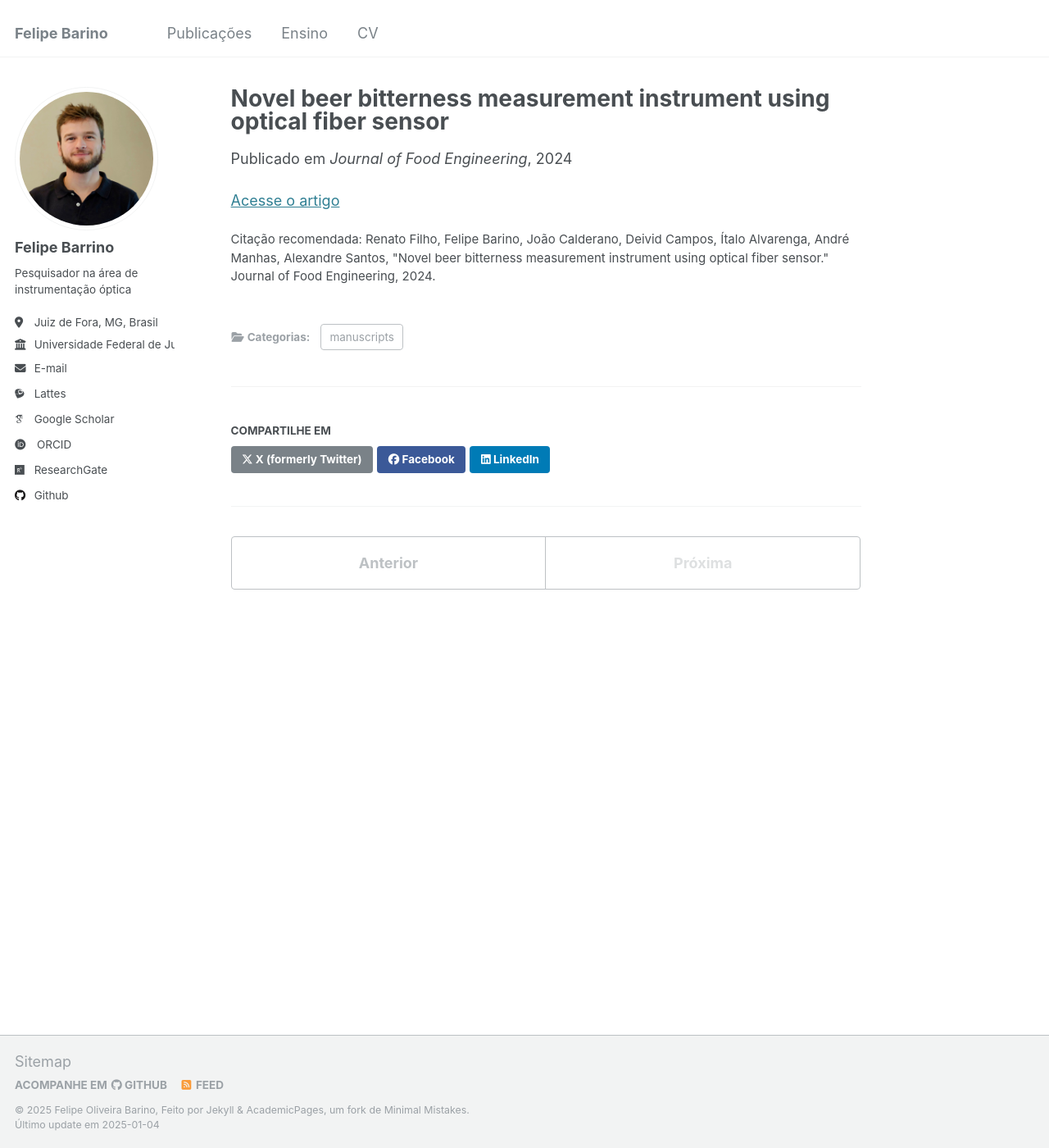
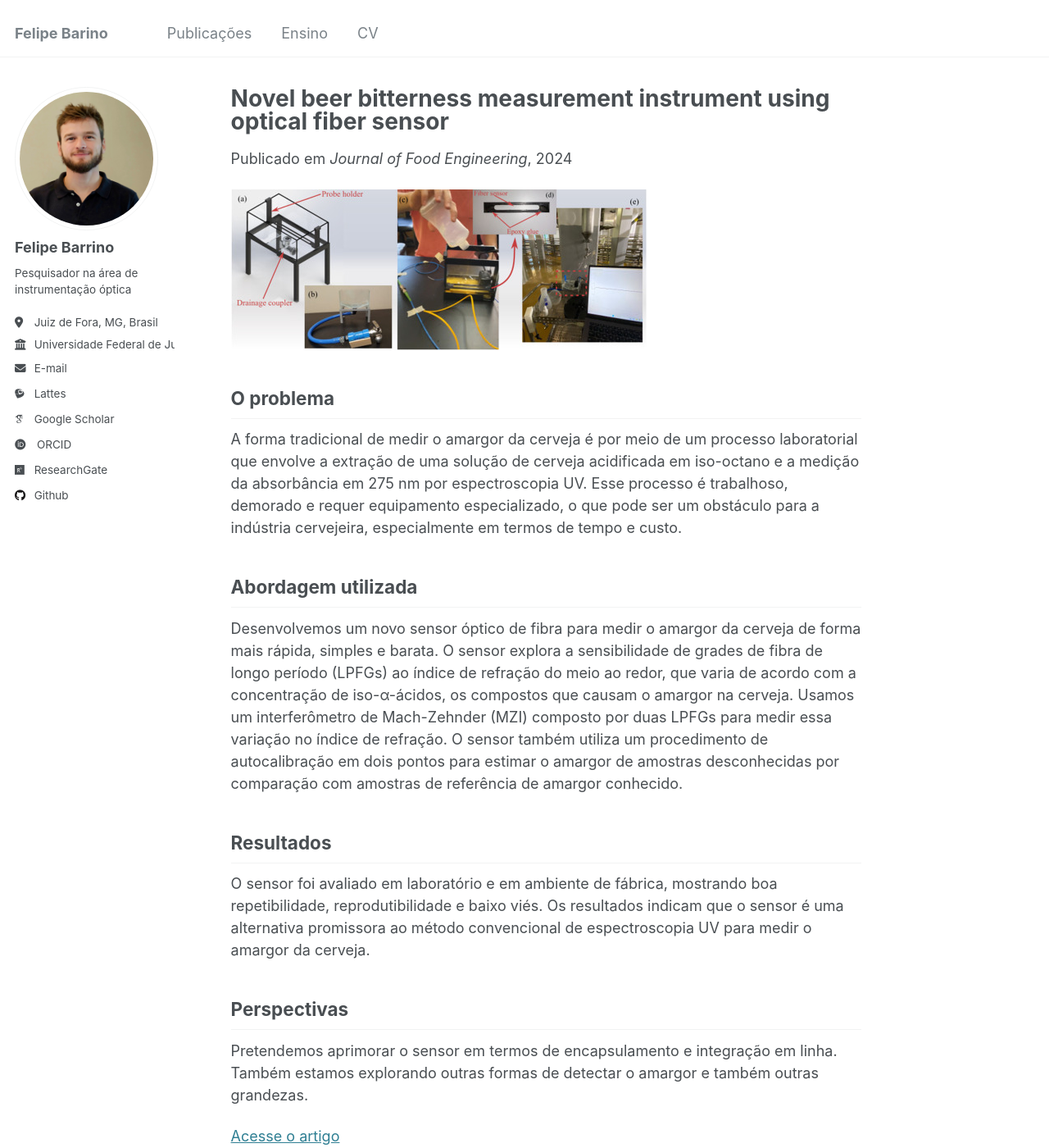
Before and after one commit to felipebarino/felipebarino.github.io, a Jekyll site: the page built from _publications/2024-12-01-Novel-beer-bitterness-measurement-instrument-using-optical-fiber-sensor.md, in a window 1280 px wide and 1400 px high. Shown: the whole window at 82% size. Built offline with Jekyll 4.4.1, drawn with Linux system fonts in a browser that asks for light colours; some web fonts are replaced.

Commit message:
descrição paper

```diff
--- a/_publications/2024-12-01-Novel-beer-bitterness-measurement-instrument-using-optical-fiber-sensor.md
+++ b/_publications/2024-12-01-Novel-beer-bitterness-measurement-instrument-using-optical-fiber-sensor.md
@@ -7,4 +7,25 @@ date: 2024-12-01
 venue: 'Journal of Food Engineering'
 citation: ' Renato Filho,  Felipe Barino,  João Calderano,  Deivid Campos,  Ítalo Alvarenga,  André Manhas,  Alexandre Santos, &quot;Novel beer bitterness measurement instrument using optical fiber sensor.&quot; Journal of Food Engineering, 2024.'
 ---
+
+
+<img src="/images/graphical_abstract_beer_bitterness.jpg">
+
+## O problema
+
+A forma tradicional de medir o amargor da cerveja é por meio de um processo laboratorial que envolve a extração de uma solução de cerveja acidificada em iso-octano e a medição da absorbância em 275 nm por espectroscopia UV. Esse processo é trabalhoso, demorado e requer equipamento especializado, o que pode ser um obstáculo para a indústria cervejeira, especialmente em termos de tempo e custo.
+
+## Abordagem utilizada
+
+Desenvolvemos um novo sensor óptico de fibra para medir o amargor da cerveja de forma mais rápida, simples e barata. O sensor explora a sensibilidade de grades de fibra de longo período (LPFGs) ao índice de refração do meio ao redor, que varia de acordo com a concentração de iso-α-ácidos, os compostos que causam o amargor na cerveja. Usamos um interferômetro de Mach-Zehnder (MZI) composto por duas LPFGs para medir essa variação no índice de refração. O sensor também utiliza um procedimento de autocalibração em dois pontos para estimar o amargor de amostras desconhecidas por comparação com amostras de referência de amargor conhecido.
+
+## Resultados
+
+O sensor foi avaliado em laboratório e em ambiente de fábrica, mostrando boa repetibilidade, reprodutibilidade e baixo viés. Os resultados indicam que o sensor é uma alternativa promissora ao método convencional de espectroscopia UV para medir o amargor da cerveja.
+
+## Perspectivas
+
+Pretendemos aprimorar o sensor em termos de encapsulamento e integração em linha. Também estamos explorando outras formas de detectar o amargor e também outras grandezas.
+
+
 [Acesse o artigo](https://doi.org/10.1016/j.jfoodeng.2024.112246){:target="_blank"}
```
Also changed, not shown: _publications/2024-01-01-Addressing-Uncertainty-on-Machine-Learning-Models-for-Long-Period-Fiber-Grating-Signal-Conditioning-Using-Monte-Carlo-Method.md (+0 -3 lines), images/graphical_abstract_beer_bitterness.jpg (added).
